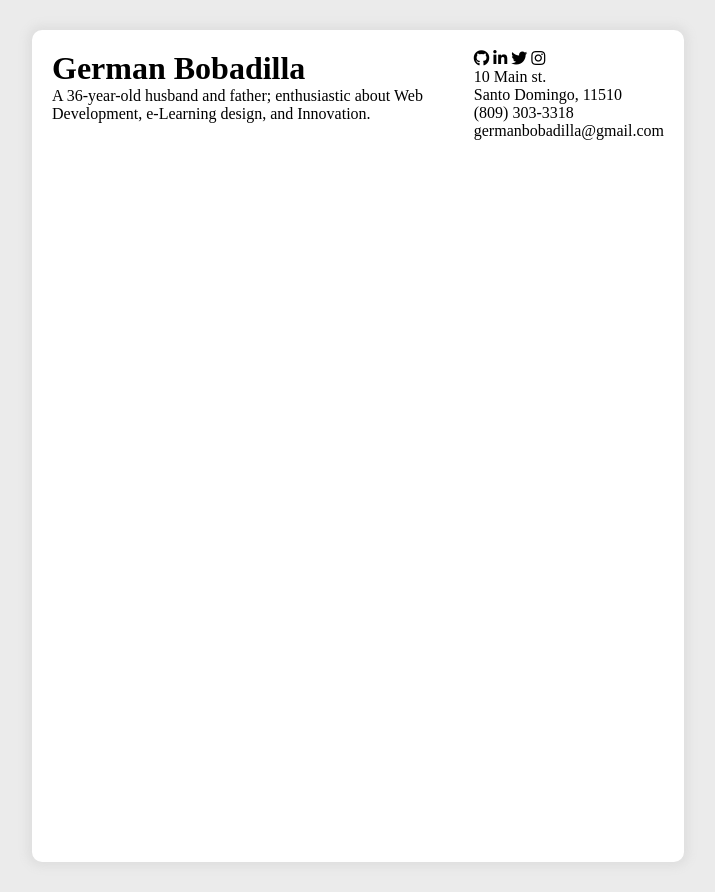
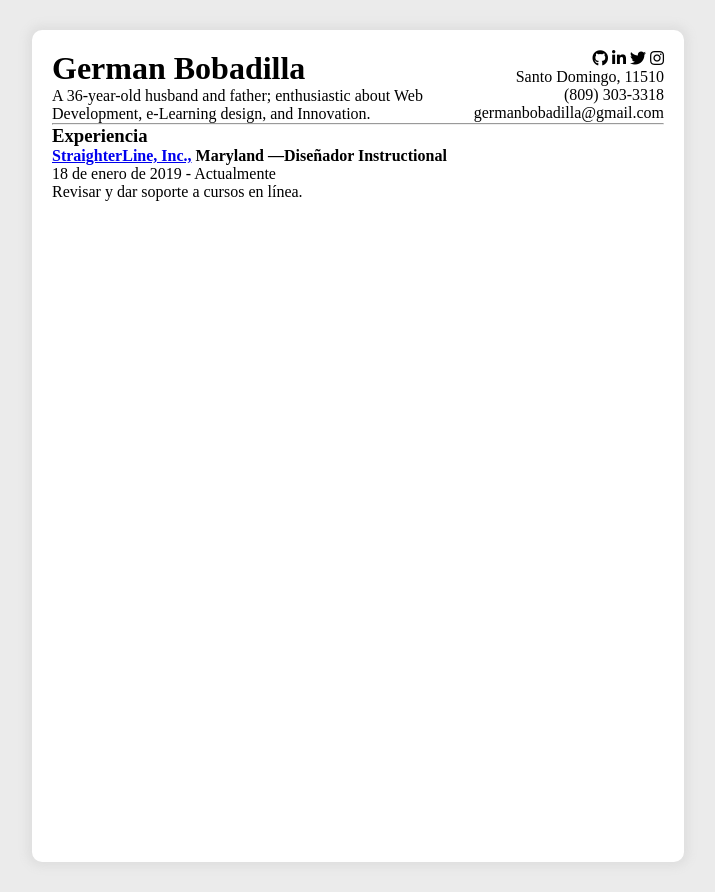
Before and after one commit to germanbobadilla/100-Dias-de-Web-Development, a plain HTML site: page Proyecto 1/index.html in a window 1280 px wide. Shown: the whole page, without its empty margins (282-997 px from the left). Drawn offline with Linux system fonts and the light colour scheme.

Commit message:
new changes

```diff
--- a/Proyecto 1/index.html
+++ b/Proyecto 1/index.html
@@ -29,16 +29,23 @@
                     <i class="fab fa-instagram"></i>
                 </div>
                 <div class="direccion">
-                    <p>10 Main st.</p>
                     <p>Santo Domingo, 11510</p>
                     <p>(809) 303-3318</p>
                     <p>germanbobadilla@gmail.com</p>
                 </div>
             </div>
         </header>
+        <hr>
+        <div class="contenedor-principal">
             <main>
                 <section class="experiencia">
-
+                    <h3>Experiencia</h3>
+                    <div class="empleo">
+                        <h4 class="empresa"><a href="https://www.straighterline.com">StraighterLine, Inc.,</a> <span
+                                class="lugar">Maryland —</span><span class="empleo">Diseñador Instructional</span></h4>
+                        <p class="fecha">18 de enero de 2019 - Actualmente</p>
+                        <p class="acercadelempleo">Revisar y dar soporte a cursos en línea.</p>
+                    </div>
                 </section>
                 <section class="educacion">
 
@@ -59,6 +66,7 @@
                 </div>
             </aside>
         </div>
+    </div>
 </body>
 
 </html>
--- a/Proyecto 1/style.css
+++ b/Proyecto 1/style.css
@@ -1,3 +1,8 @@
+* {
+    margin: 0;
+    padding: 0;
+}
+
 body {
     margin: 0;
     padding: 0;
@@ -26,3 +31,7 @@ header {
     display: flex;
     justify-content: space-between;
 }
+
+.socialmedia, .direccion {
+    text-align: right;
+}
```
Lines whose indentation alone changed are shown as unchanged.
